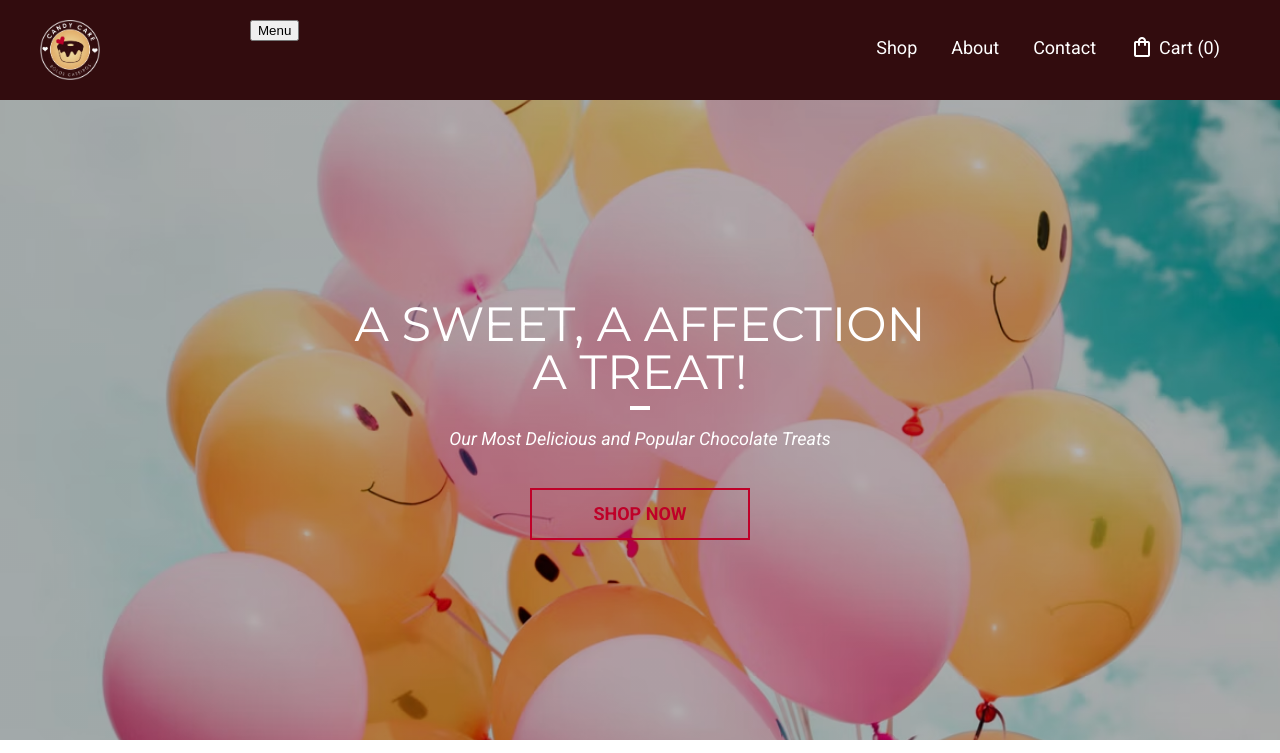
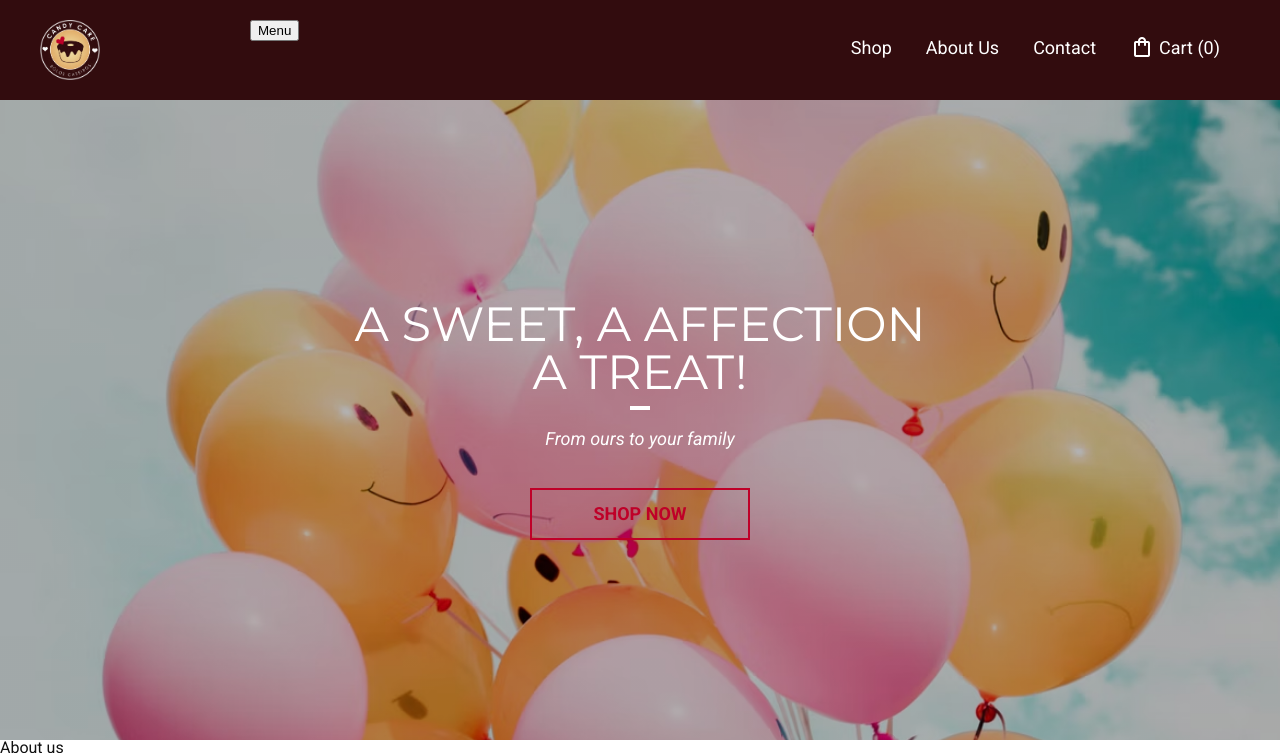
Before and after one commit to emidiovaleretto/candy-care-dublin-ecommerce, a Django app: page / in a window 1280 px wide. Shown: the top 753 px of the page. Run offline with Django 3.2, Linux system fonts and the light colour scheme; some libraries are stand-ins or nearby versions.

Commit message:
Add about section.

```diff
--- a/home/templates/home/index.html
+++ b/home/templates/home/index.html
@@ -9,7 +9,7 @@
             <button id="btn-mobile" aria-label="Open menu" aria-haspopup="true" aria-controls="menu" aria-expanded="false">Menu<span id="hamburger"></span></button>
             <ul id="menu" class="header-menu" role="menu">
                 <li><a href="">Shop</a></li>
-                <li><a href="">About</a></li>
+                <li><a href="#about">About Us</a></li>
                 <li><a href="">Contact</a></li>
                 <li><a href=""><span class="material-symbols-outlined">shopping_bag</span>Cart <span>(0)</span></a></li>
             </ul>
@@ -20,9 +20,30 @@
 <main class="intro">
     <div>
         <h1>A sweet, a affection <br> a treat!</h1>
-        <p>Our Most Delicious and Popular Chocolate Treats</p>
+        <p>From ours to your family</p>
     </div>
     <a href="#">Shop now</a>
 </main>
 
+<section id="about" class="about">
+    <h2>About us</h2>
+    <div class="container">
+        <div class="grid-6">
+            <div class="about-item">
+                <img src="{% static 'img/chocolate-1.jpg' %}" alt="Some assorted bonbons" />
+                <h3>love</h3>
+            </div>
+        </div>
+        <div class="grid-6">
+            <div class="about-item">
+                <img src="{% static 'img/chocolate-2.jpg' %}" alt="A chocolate cake" />
+                <h3>perfection</h3>
+            </div>
+        </div>
+    </div>
+    <p>
+        Candy Care provides a unique candy experience right to your door. We are experts in producing the best sweets, providing our friends and customers with an incredible experience. Based in Dublin, Ireland, we are dedicated to providing you with the best candy in the world.
+    </p>
+</section>
+
 {% endblock %}
```
